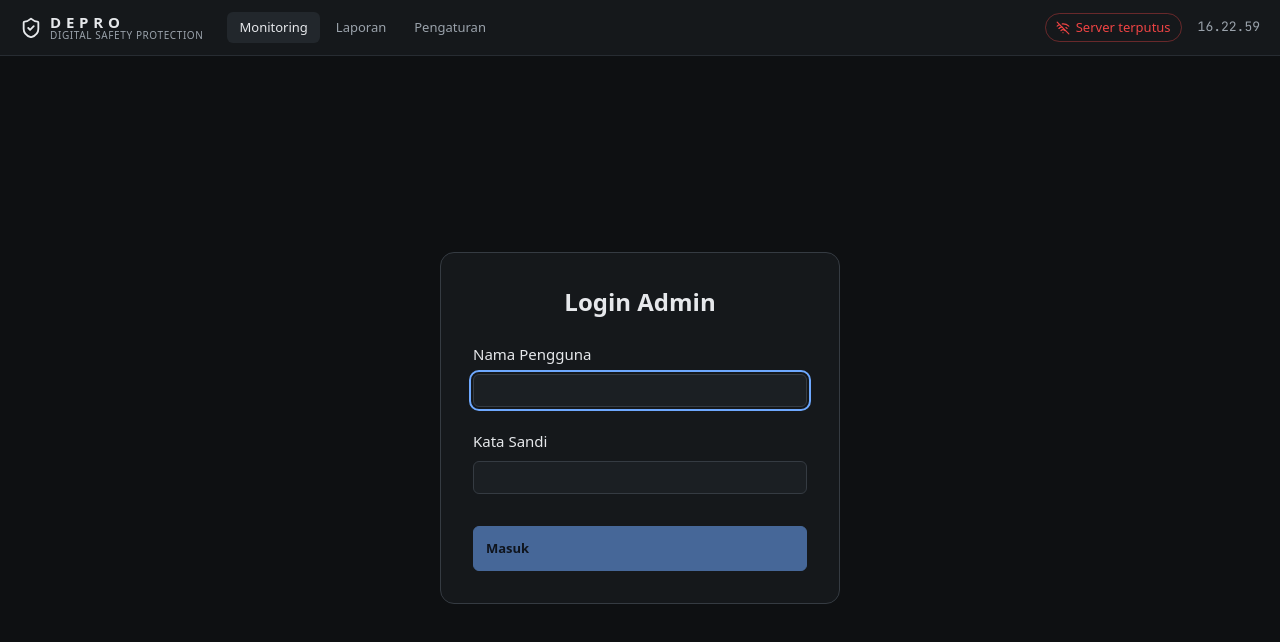
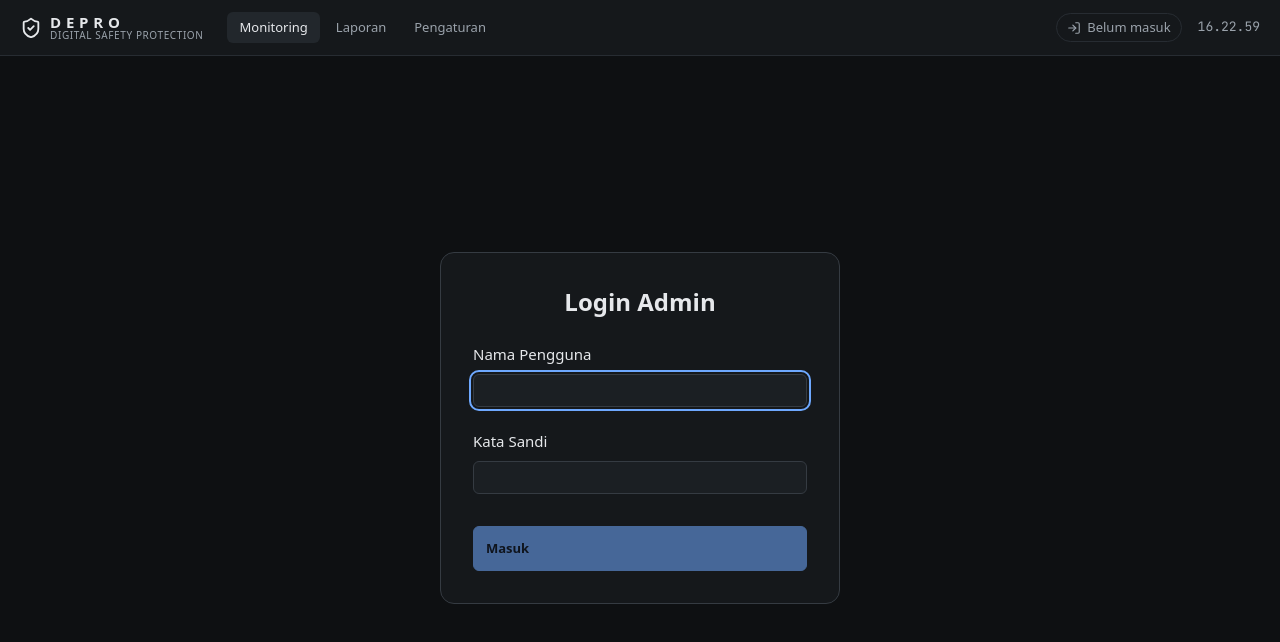
Before and after one commit to ryuzen77/ppe-detection-vlm, a Svelte app in the folder web/: page / in a window 1280 px wide. Shown: the top 642 px of the page. Built offline with nearby package versions, Linux system fonts and the light colour scheme; no server answers; a web font is replaced by a local one.

Commit message:
fix(web): T60 chip netral 'Belum masuk' sebelum login, bukan 'Server terputus'
Fungsi murni connectionView (lib/connection.ts + vitest): belum masuk / tersambung / terputus. messages.ts (berkas bersama): tambah CONNECTION.signedOut. TopBar memakai connectionView; setelah masuk perilaku lama tetap.

```diff
--- a/web/src/components/TopBar.svelte
+++ b/web/src/components/TopBar.svelte
@@ -4,6 +4,7 @@
   import Lightbulb from '@lucide/svelte/icons/lightbulb'
   import ShieldCheck from '@lucide/svelte/icons/shield-check'
   import WifiOff from '@lucide/svelte/icons/wifi-off'
+  import LogIn from '@lucide/svelte/icons/log-in'
   import LogOut from '@lucide/svelte/icons/log-out'
   import User from '@lucide/svelte/icons/user'
   import { onDestroy } from 'svelte'
@@ -12,6 +13,7 @@
   import { href, ROUTES, router } from '../lib/router.svelte'
   import { CLOCK } from '../lib/settings'
   import { cameraChip, vlmChip, iotChip } from '../lib/status'
+  import { connectionView } from '../lib/connection'
   import { session } from '../lib/stores/session.svelte'
   import { LOGIN } from '../lib/messages'
   import { telemetry } from '../lib/stores/telemetry.svelte'
@@ -25,6 +27,7 @@
   const camera = $derived(cameraChip(t))
   const vlm = $derived(vlmChip(t))
   const iot = $derived(iotChip(t))
+  const connection = $derived(connectionView(session.authenticated, telemetry.status))
 </script>
 
 <header class="topbar">
@@ -50,7 +53,9 @@
       </a>
     {/if}
 
-    {#if telemetry.status !== 'connected'}
+    {#if connection === 'signed_out'}
+      <span class="chip" title={CONNECTION.signedOut}><LogIn size={14} aria-hidden="true" /> <span class="label">{CONNECTION.signedOut}</span></span>
+    {:else if connection === 'disconnected'}
       <span class="chip tone-danger" title={CONNECTION.lost}><WifiOff size={14} aria-hidden="true" /> <span class="label">{CONNECTION.lost}</span></span>
     {:else}
       {#if t?.iot}
--- /dev/null
+++ b/web/src/lib/connection.ts
@@ -0,0 +1,13 @@
+/**
+ * Status koneksi untuk chip bilah atas (logika murni, teruji).
+ * Sebelum pengguna masuk WebSocket memang belum dibuka, jadi kondisi itu
+ * dibedakan dari server yang benar-benar terputus (temuan uji UI 14-10).
+ */
+import type { ConnectionStatus } from './api/telemetry'
+
+export type ConnectionView = 'signed_out' | 'connected' | 'disconnected'
+
+export function connectionView(authenticated: boolean, status: ConnectionStatus): ConnectionView {
+  if (!authenticated) return 'signed_out'
+  return status === 'connected' ? 'connected' : 'disconnected'
+}
--- a/web/src/lib/messages.ts
+++ b/web/src/lib/messages.ts
@@ -24,6 +24,7 @@ export const NAV = {
 
 export const CONNECTION = {
   lost: 'Server terputus',
+  signedOut: 'Belum masuk',
 } as const
 
 export const CAMERA_CHIP: Record<CameraState | 'UNKNOWN', string> = {
```
Also changed, not shown: 1 other file (tests, documents, lock files or other folders).
